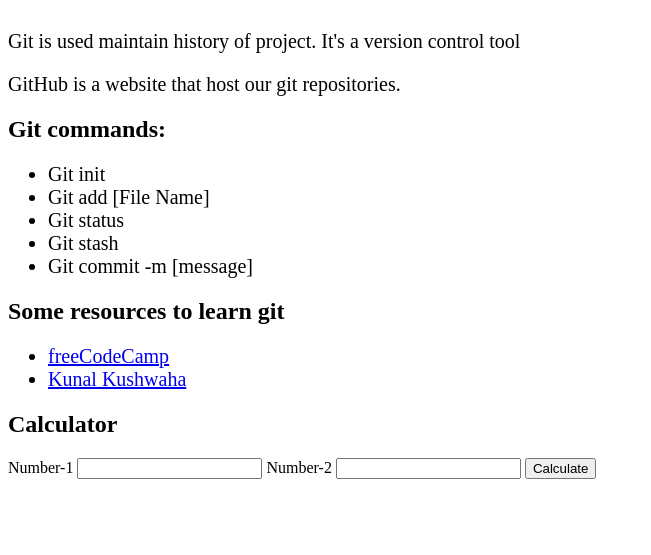
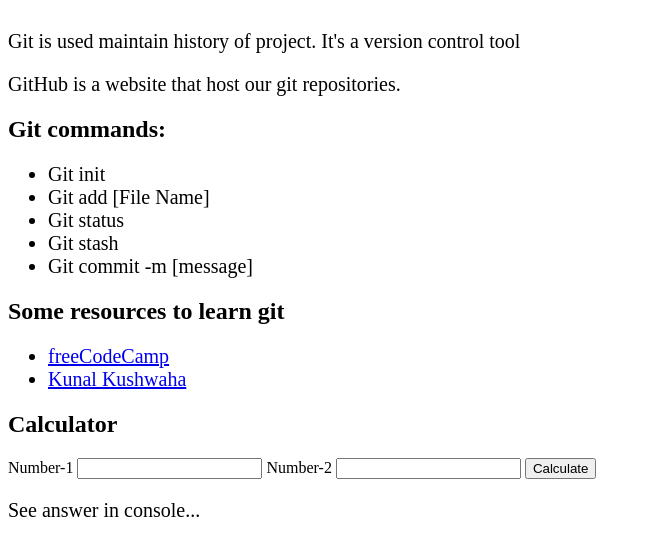
Before and after one commit to NINAD-17/git-practice-d8723, a plain HTML site: page index.html in a window 1280 px wide. Shown: the part 95-650 px from the top of the page, without its empty margins (0-651 px from the left). Drawn offline with Linux system fonts and the light colour scheme.

Commit message:
Some lines add

```diff
--- a/index.html
+++ b/index.html
@@ -37,6 +37,7 @@
     <input id="num2" type="text">
 
     <button type="button" id="submitBtn">Calculate</button>
+    <p>See answer in console...</p>
 
     <!-- JS -->
     <script src="script.js"></script>
--- a/script.js
+++ b/script.js
@@ -1,4 +1,4 @@
-
+// Constants
 const submitBtn = document.getElementById("submitBtn");
 
 function add() {
```
